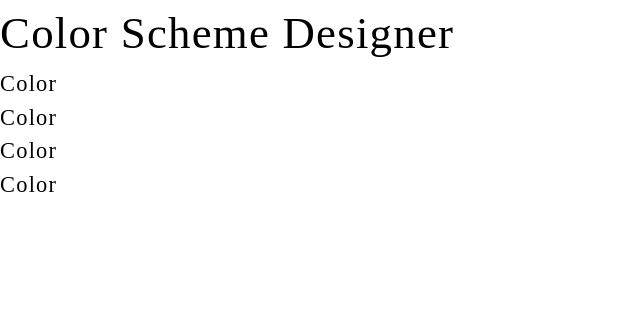
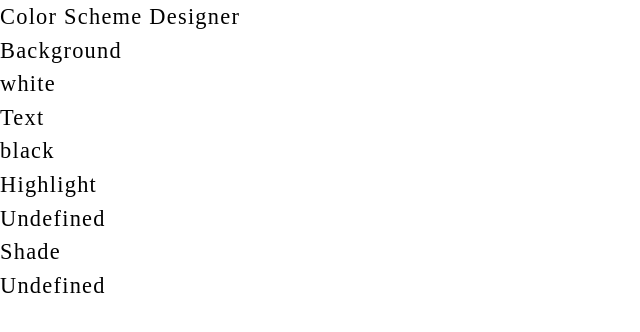
Before and after one commit to osequi/color-scheme-designer, a Next.js app: page / in a window 1280 px wide. Shown: the top 332 px of the page, without its empty margins (0-640 px from the left). Built offline with nearby package versions, Linux system fonts and the light colour scheme; a web font is replaced by a local one.

Commit message:
Working on the Colors

```diff
--- a/pages/_app.js
+++ b/pages/_app.js
@@ -33,25 +33,37 @@ const defaultProps = {
       name: "Background",
       description: "The background color.",
       value: "white",
+      space: {
+        name: "Color name",
+      },
     },
     {
       id: shortid.generate(),
       name: "Text",
       description: "The text color.",
       value: "black",
+      space: {
+        name: "Color name",
+      },
     },
     {
       id: shortid.generate(),
       name: "Highlight",
       description:
         "The highlight color. Used for links, buttons, call to action elements.",
-      value: null,
+      value: "Undefined",
+      space: {
+        name: "Color name",
+      },
     },
     {
       id: shortid.generate(),
       name: "Shade",
       description: "The shade color. Used for secondary backgrounds.",
-      value: null,
+      value: "Undefined",
+      space: {
+        name: "Color name",
+      },
     },
   ],
 };
--- a/src/components/Color/Color.js
+++ b/src/components/Color/Color.js
@@ -1,7 +1,7 @@
-import React from "react";
+import React, { useState, useEffect } from "react";
 import PropTypes from "prop-types";
 import { cx } from "emotion";
-import { useStyles, colorSpaceProps } from "../../hooks";
+import { useStyles, colorSpaceProps, createColorFromSpace } from "../../hooks";
 
 /**
  * Imports other components and hooks.
@@ -33,18 +33,61 @@ const defaultProps = {
 /**
  * Defines the styles.
  */
-const container = {
-  label: "Container",
-};
+const container = (props) => ({
+  backgroundColor: props.background,
+});
 
 /**
  * Displays the component.
  * @see Color.md
  */
 const Color = (props) => {
-  const { containerKlass } = useStyles([container], props);
+  const { name, value, space } = props;
+  const { name: spaceName } = space;
 
-  return <Article className={cx("Color", containerKlass)}>Color</Article>;
+  /**
+   * Manages the creation of the color.
+   */
+  const [color, setColor] = useState(null);
+  const [errorMessage, setErrorMessage] = useState(null);
+
+  /**
+   * Creates the color.
+   */
+  useEffect(() => {
+    const c = createColorFromSpace(value, spaceName);
+    let err = c;
+
+    if (typeof c === "object") {
+      setColor(c);
+      err = null;
+    }
+
+    setErrorMessage(err);
+  }, [value, space]);
+
+  let backgroundColor = "inherit";
+
+  useEffect(() => {
+    if (!color) return;
+    backgroundColor = color.css();
+  }, [color]);
+
+  /**
+   * Displays the color.
+   */
+  const { containerKlass } = useStyles([container], {
+    background: backgroundColor,
+  });
+
+  const displayErrorMessage = value !== "Undefined";
+
+  return (
+    <Article className={cx("Color", containerKlass)} title={name}>
+      <p>{value}</p>
+      <p>{displayErrorMessage && errorMessage && errorMessage}</p>
+    </Article>
+  );
 };
 
 Color.propTypes = propTypes;
--- a/src/components/typography/Text/Text.js
+++ b/src/components/typography/Text/Text.js
@@ -97,8 +97,8 @@ const longformText = (props, theme) => {
 
 const titleText = (props, theme) => {
   return {
-    ...theme.typography.helpers.font("Nimbus Sans Regular"),
-    ...theme.typography.helpers.scale(1),
+    ...theme.typography.helpers.font("Nimbus Sans Medium"),
+    //...theme.typography.helpers.scale(1),
   };
 };
 
```
